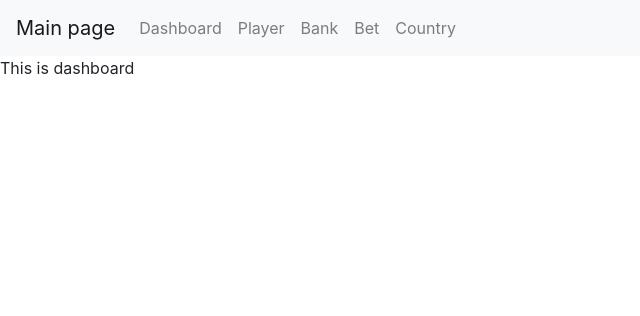
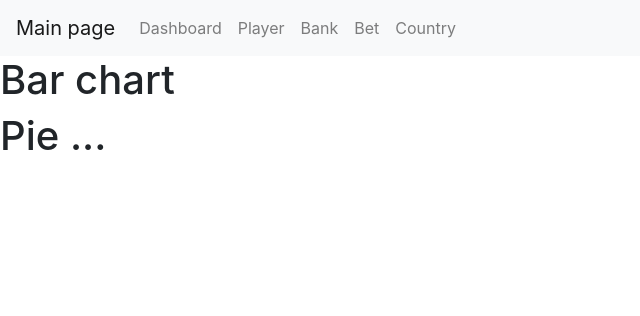
Before and after one commit to vovapasko/new_flask, a Flask app: page /dashboard in a window 1280 px wide. Shown: the top 316 px of the page, without its empty margins (0-640 px from the left). Run offline with Flask 2, Linux system fonts and the light colour scheme; tables that the repository leaves empty hold one stand-in row (values such as "Sample post"); some libraries are stand-ins or nearby versions.

Commit message:
Everything is done

```diff
--- a/root/app.py
+++ b/root/app.py
@@ -26,7 +26,33 @@
 
 @app.route('/dashboard')
 def dashboard():
-    return render_template("dashboard.html")
+    player_data = database.fetchAllPlayers()
+    player_id = []
+    balance = []
+    for player in player_data:
+        player_id.append(player.player_id)
+        balance.append(player.balance)
+    bar = go.Bar(
+        x=player_id,
+        y=balance
+    )
+    bet_data = database.fetchAllBets()
+    bet_id = []
+    bet_money = []
+    for bet in bet_data:
+        bet_id.append(bet.bet_id)
+        bet_money.append(bet.bet_money)
+    pie = go.Pie(
+        labels=bet_id,
+        values=bet_money
+    )
+
+    data = {
+        "bar": [bar],
+        "pie": [pie]
+    }
+    graphsJSON = json.dumps(data, cls=plotly.utils.PlotlyJSONEncoder)
+    return render_template("dashboard.html", graphsJSON=graphsJSON)
 
 
 @app.route('/players')
--- a/root/templates/dashboard.html
+++ b/root/templates/dashboard.html
@@ -6,10 +6,34 @@
 </head>
 <body>
 {% extends 'index.html' %}
-    {%block content %}
-    {{ super() }}
-    <p>This is dashboard</p>
-    {%endblock%}
+{%block content %}
+{{ super() }}
+
+<h1>Bar chart</h1>
+<div id="bar" class="bar">
+</div>
+
+<h1>Pie ...</h1>
+    <div id="pie" class="bar">
+    </div>
+
+
+
+<script src="{{ url_for('static', filename='js/d3.v5.min.js') }}"></script>
+<script src="{{ url_for('static', filename='js/plotly-latest.min.js') }}"></script>
+
+
+<script type="text/javascript">
+        var graphs = {{graphsJSON | safe}};
+        for(var block_id in graphs) {
+            Plotly.plot(block_id, // the ID of the div, created above
+                        graphs[block_id],{});
+        }
+
+
+
+</script>
+{%endblock%}
 
 </body>
 </html>
--- a/root/wtf_forms.py
+++ b/root/wtf_forms.py
@@ -1,6 +1,6 @@
 from flask_wtf import FlaskForm
 from wtforms import IntegerField, StringField, SubmitField, FloatField, BooleanField
-from wtforms.validators import DataRequired, ValidationError
+from wtforms.validators import DataRequired, ValidationError, Length
 
 
 class PlayerForm(FlaskForm):
@@ -27,7 +27,7 @@
 
 
 class CountryForm(FlaskForm):
-    country_name = StringField('Name', validators=[DataRequired()])
+    country_name = StringField('Name', validators=[DataRequired(), Length(3, 10, "The name should be from 3 to 10 symbols")])
     country_capital = StringField('Capital', validators=[DataRequired()])
     country_population = IntegerField('Population', validators=[DataRequired()])
     country_square = FloatField('Square', validators=[DataRequired()])
```
